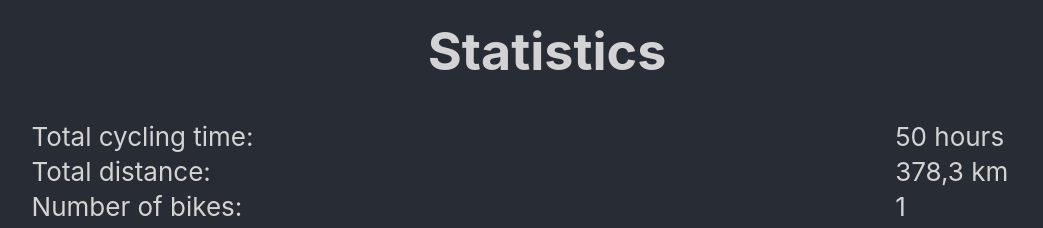
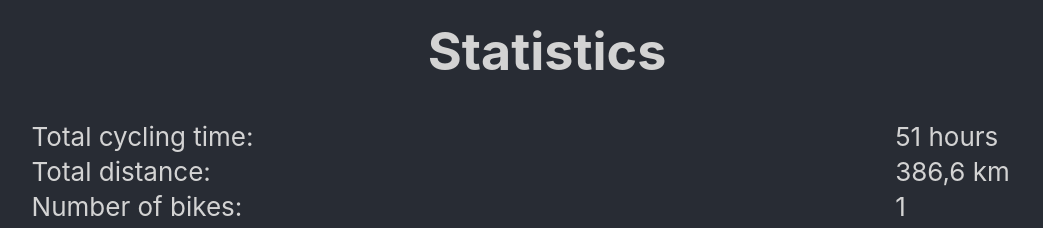
Before and after one commit to kmork/sillywheelie, a React (Create React App) app: page / in a window 1280 px wide. Shown: the part 3760-3988 px from the top of the page, without its empty margins (29-1072 px from the left). Built offline with nearby package versions, Linux system fonts and the light colour scheme.

Commit message:
Update stats

```diff
--- a/src/Components/Stats.js
+++ b/src/Components/Stats.js
@@ -8,11 +8,11 @@ const Stats=()=>{
                 <table className="stats">
                     <tr align="left">
                         <td>Total cycling time:</td>
-                        <td>50 hours</td>
+                        <td>51 hours</td>
                     </tr>
                     <tr align="left">
                         <td>Total distance:</td>
-                        <td>378,3 km</td>
+                        <td>386,6 km</td>
                     </tr>
                     <tr align="left">
                         <td>Number of bikes:</td>
```
